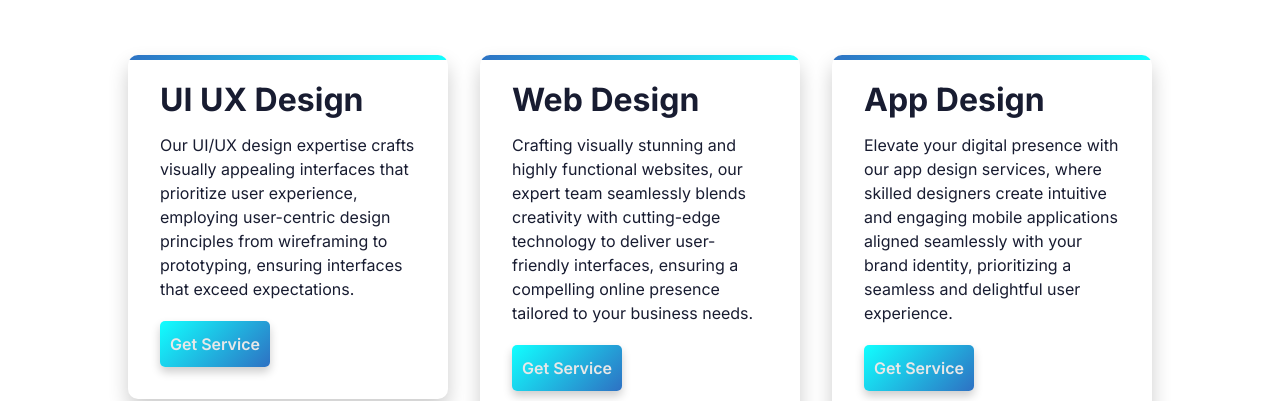
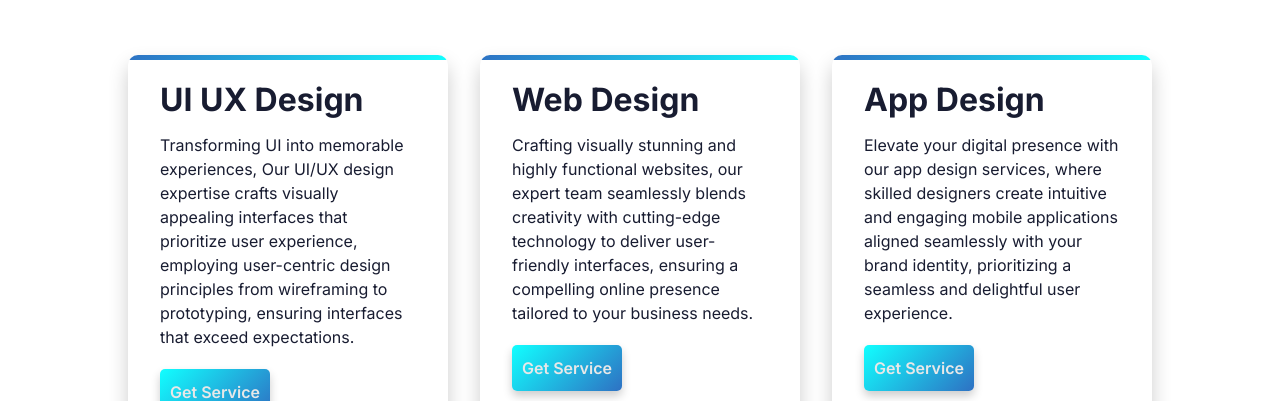
Before and after one commit to VenkataVijayaBhaskar007/software_solutions, a Next.js app: page / in a window 1280 px wide. Shown: the part 2260-2661 px from the top of the page. Built offline with nearby package versions, Linux system fonts and the light colour scheme.

Commit message:
yurthdrgf

```diff
--- a/components/About/index.tsx
+++ b/components/About/index.tsx
@@ -281,7 +281,7 @@ const About = () => {
     <div className="content1">
       <p className="heading">UI UX Design</p>
       <p className="para">
-
+      Transforming UI into memorable experiences,
       Our UI/UX design expertise crafts visually appealing interfaces
       that prioritize user experience, employing user-centric design
       principles from wireframing to prototyping, ensuring interfaces
```
